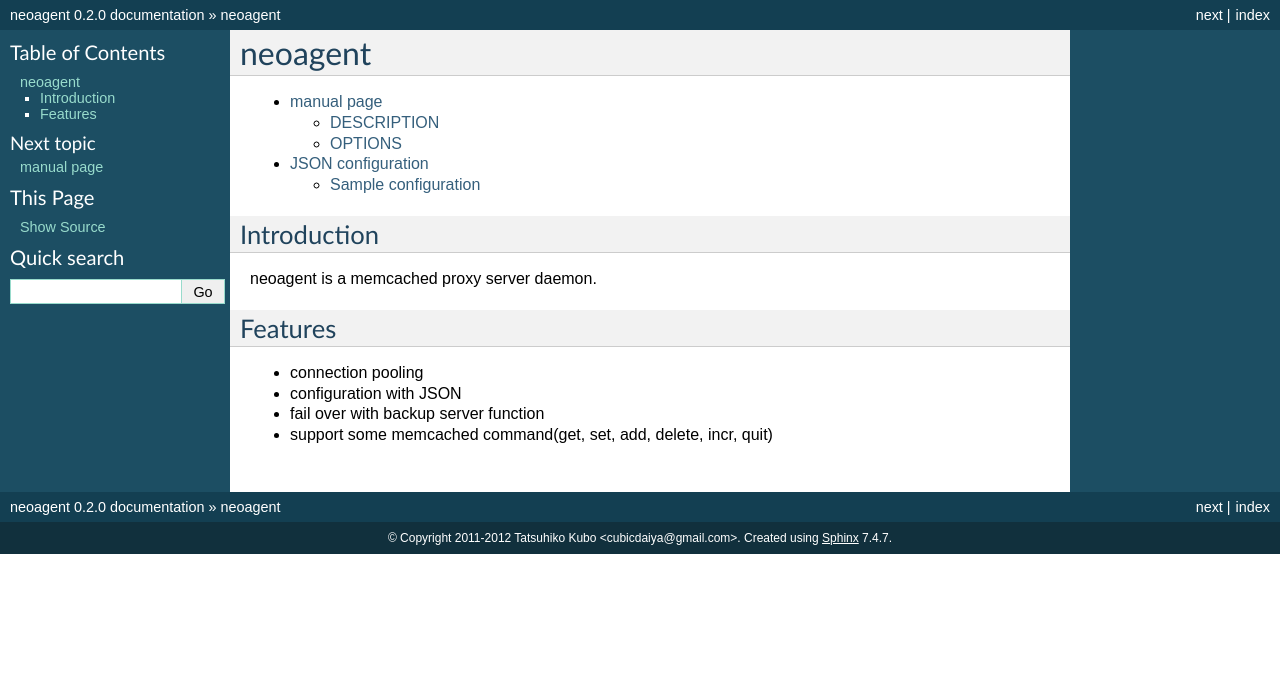
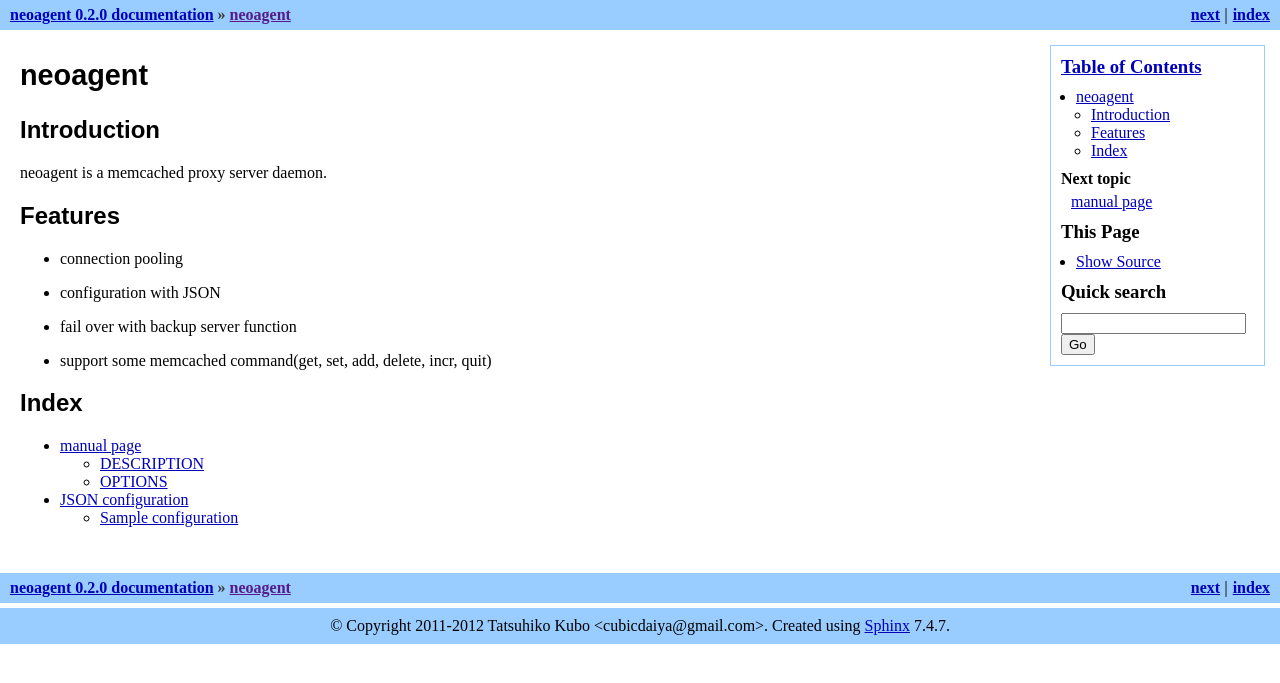
Before and after one commit to cubicdaiya/neoagent, a Sphinx documentation site: the page built from doc/source/index.rst, in a window 1280 px wide. Shown: the top 683 px of the page. Built offline with Sphinx 7.4.7, drawn with Linux system fonts in a browser that asks for light colours.

Commit message:
change theme

```diff
--- a/doc/source/conf.py
+++ b/doc/source/conf.py
@@ -91,7 +91,9 @@
 
 # The theme to use for HTML and HTML Help pages.  See the documentation for
 # a list of builtin themes.
-html_theme = 'default'
+#html_theme = 'default'
+#html_theme = 'sphinxdoc'
+html_theme = 'traditional'
 
 # Theme options are theme-specific and customize the look and feel of a theme
 # further.  For a list of options available for each theme, see the
@@ -173,7 +175,7 @@
 #latex_paper_size = 'letter'
 
 # The font size ('10pt', '11pt' or '12pt').
-#latex_font_size = '10pt'
+latex_font_size = '12pt'
 
 # Grouping the document tree into LaTeX files. List of tuples
 # (source start file, target name, title, author, documentclass [howto/manual]).
--- a/doc/source/index.rst
+++ b/doc/source/index.rst
@@ -22,3 +15,13 @@
 - configuration with JSON
 - fail over with backup server function
 - support some memcached command(get, set, add, delete, incr, quit)
+
+==================
+Index
+==================
+
+.. toctree::
+   :maxdepth: 2
+
+   manpage
+   jsonconf
```
Also changed, not shown: other parts of doc/source/index.rst (+0 -7 lines).
